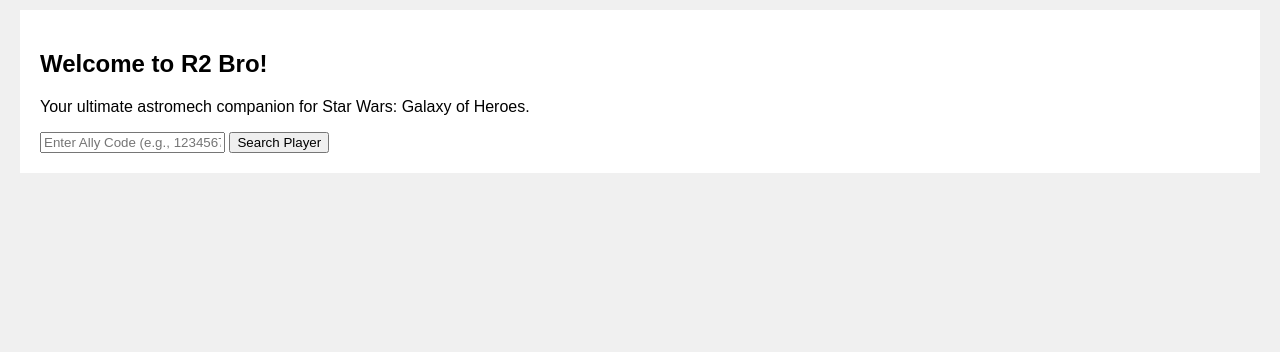
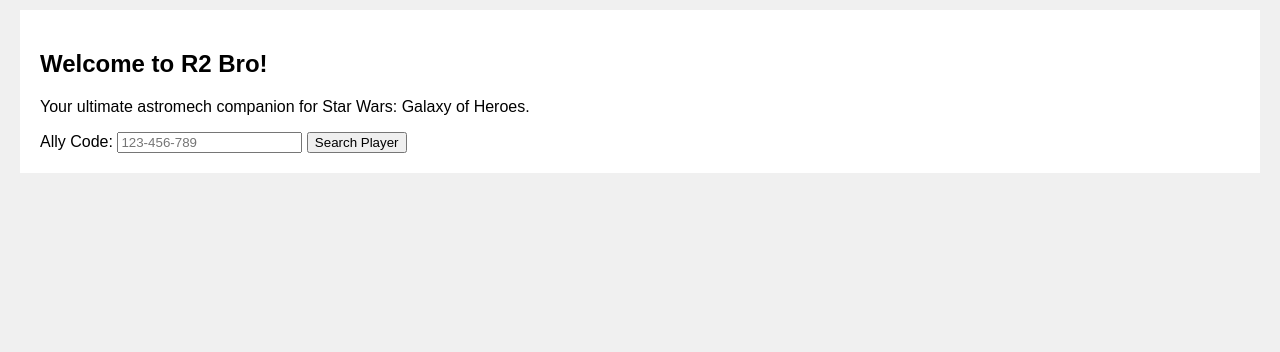
Before and after one commit to fngfok/R2-Bro, a Node server app: page / in a window 1280 px wide. Shown: the part 139-491 px from the top of the page. Run offline with Node 20, Linux system fonts and the light colour scheme.

Commit message:
🎨 Palette: Add loading state and improve form accessibility
- Implemented a loading state on the player search form to prevent double submissions and provide feedback.
- Added a visible <label> and updated input pattern/placeholder for better accessibility and guidance.
- Added :disabled button styles to reflect the loading state.
- Documented learnings in .jules/palette.md.

Co-authored-by: fngfok <161884797+fngfok@users.noreply.github.com>

```diff
--- a/public/css/style.css
+++ b/public/css/style.css
@@ -26,3 +26,8 @@ footer {
     bottom: 0;
     width: 100%;
 }
+
+button:disabled {
+    background-color: #95a5a6;
+    cursor: not-allowed;
+}
--- a/public/js/script.js
+++ b/public/js/script.js
@@ -1 +1,11 @@
-console.log('R2 Bro scripts loaded.');
+document.addEventListener('DOMContentLoaded', () => {
+    const searchForm = document.getElementById('search-form');
+    const searchButton = document.getElementById('search-button');
+
+    if (searchForm && searchButton) {
+        searchForm.addEventListener('submit', () => {
+            searchButton.disabled = true;
+            searchButton.textContent = 'Searching...';
+        });
+    }
+});
--- a/views/index.ejs
+++ b/views/index.ejs
@@ -16,18 +16,20 @@
     <main>
         <h2>Welcome to R2 Bro!</h2>
         <p>Your ultimate astromech companion for Star Wars: Galaxy of Heroes.</p>
-        <form action="/player-search" method="POST">
+        <form id="search-form" action="/player-search" method="POST">
+            <label for="allyCode">Ally Code:</label>
             <input
+                id="allyCode"
                 type="text"
                 name="allyCode"
-                placeholder="Enter Ally Code (e.g., 123456789)"
+                placeholder="123-456-789"
                 required
                 inputmode="numeric"
-                pattern="[0-9]{9}"
+                pattern="[0-9]{3}[- ]?[0-9]{3}[- ]?[0-9]{3}"
                 title="Ally code must be 9 digits"
                 aria-label="Enter Ally Code"
             >
-            <button type="submit">Search Player</button>
+            <button id="search-button" type="submit">Search Player</button>
         </form>
     </main>
     <footer>
```
Also changed, not shown: .jules/palette.md (added).
